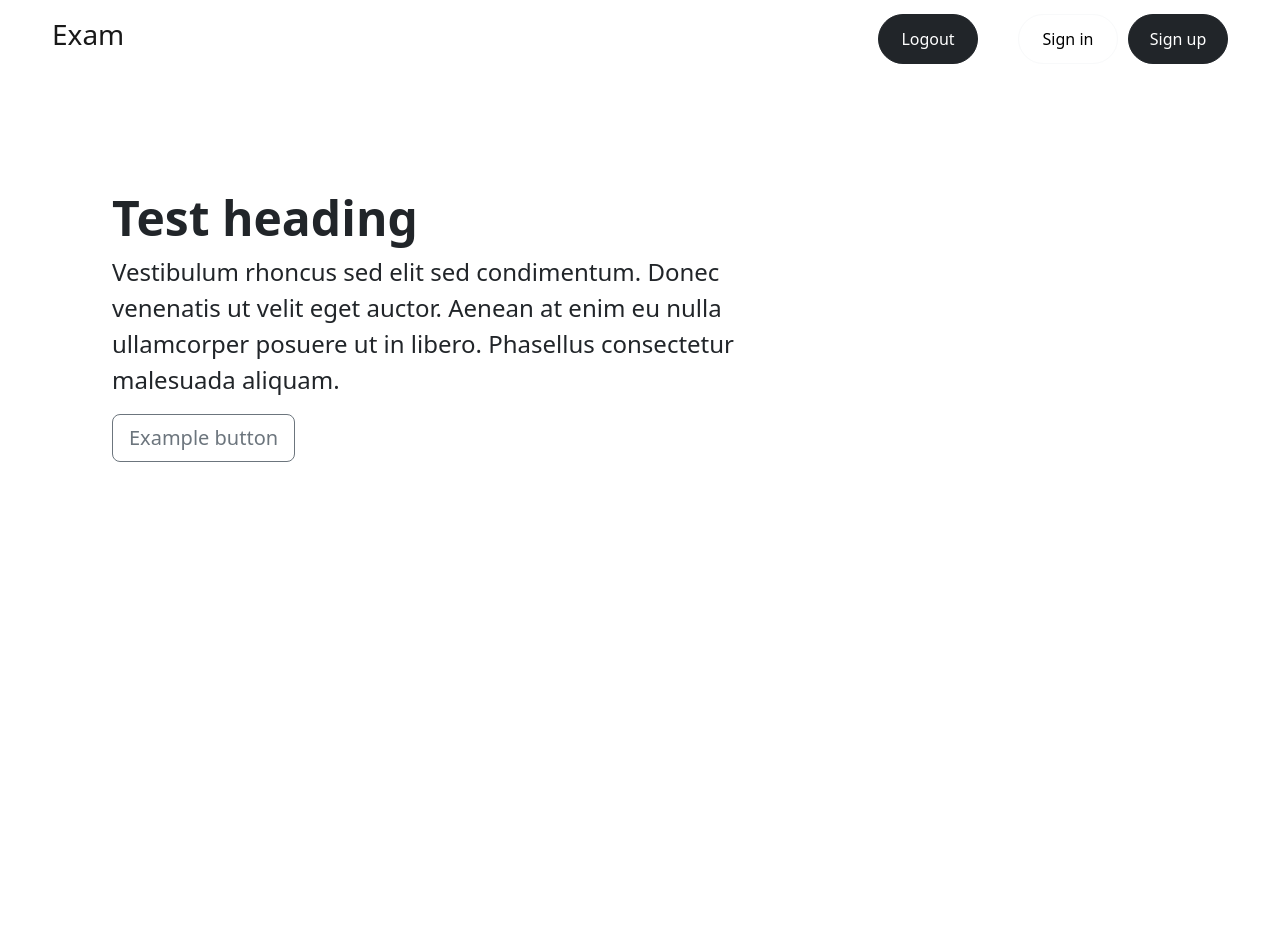
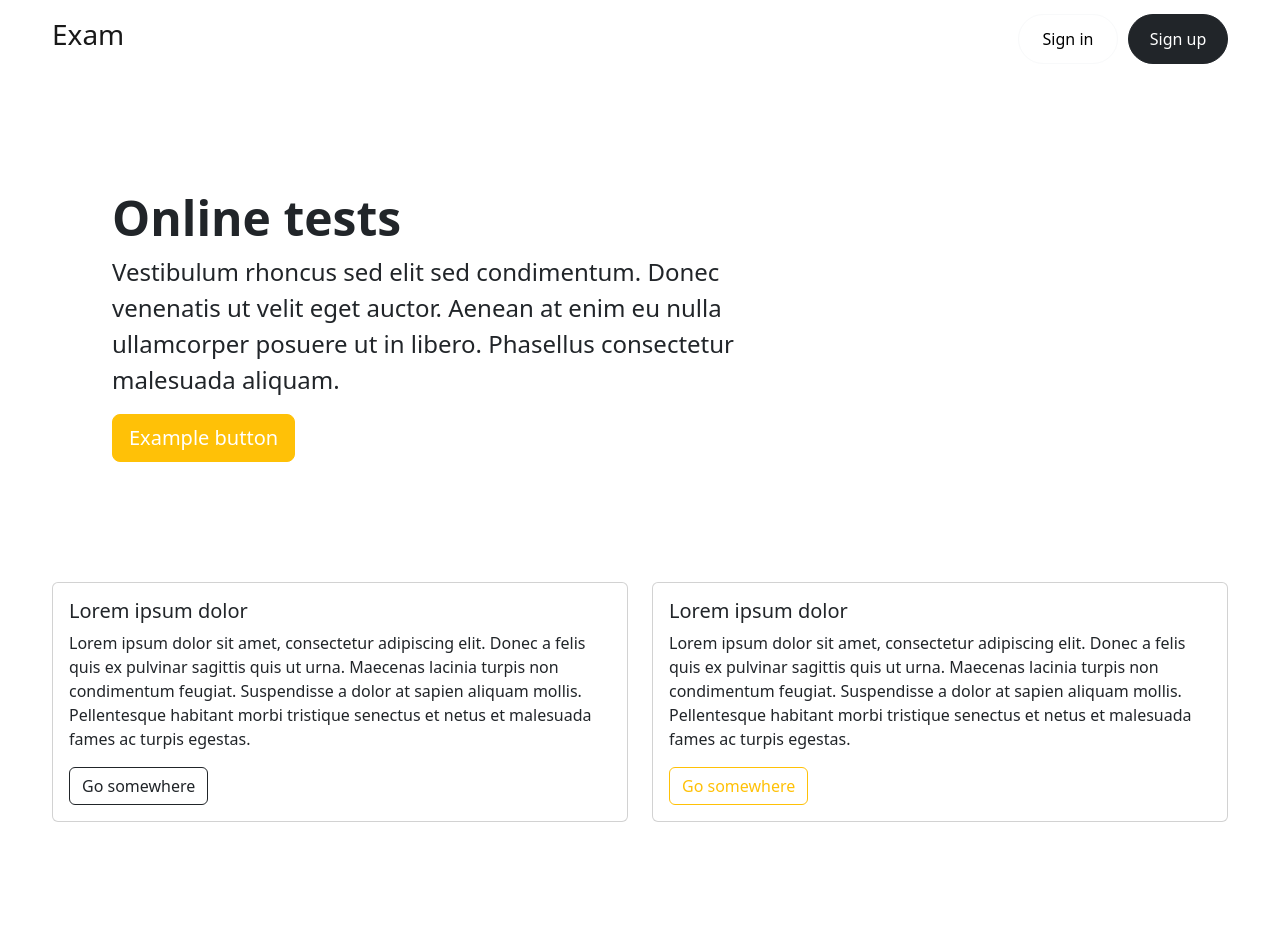
Before and after one commit to yibrino/workflowagile, an Angular app in the folder frontend/: page /temp-home-page in a window 1280 px wide. Shown: the top 952 px of the page. Built offline with nearby package versions, Linux system fonts and the light colour scheme.

Commit message:
updated home page

```diff
--- a/frontend/src/app/temp-home-page/temp-home-page.component.css
+++ b/frontend/src/app/temp-home-page/temp-home-page.component.css
@@ -46,3 +46,17 @@
   .cnt {
     min-height: 420px;
   }
+
+  .btn-warning {
+    color: white;
+  }
+
+  .card {
+    width: 100%;
+    height: auto;
+  }
+
+  .card-img {
+    width: 100%;
+    height: 500px;
+  }
--- a/frontend/src/app/temp-home-page/temp-home-page.component.html
+++ b/frontend/src/app/temp-home-page/temp-home-page.component.html
@@ -10,7 +10,6 @@
 
         <div class="collapse navbar-collapse justify-content-end" id="navbarNav">
             <div class="navbar-nav ml-lg-2">
-                <button class="btn btn-dark sign-up-btn" (click)="logout()">Logout</button>
                 <button class="btn btn-light sign-in-btn" (click)="open(login,register)">Sign in</button>
                 <button class="btn btn-dark sign-up-btn" (click)="open(register,login)">Sign up</button>
             </div>
@@ -19,15 +18,44 @@
     <div class="pg">
         <div class="p-5 mb-4 bg-body-tertiary rounded-3">
             <div class="container-fluid py-5">
-            <h1 class="display-5 fw-bold">Test heading</h1>
+            <h1 class="display-5 fw-bold">Online tests</h1>
             <p class="col-md-8 fs-4">Vestibulum rhoncus sed elit sed condimentum.
                 Donec venenatis ut velit eget auctor. Aenean at enim eu nulla ullamcorper posuere ut in libero.
                 Phasellus consectetur malesuada aliquam.</p>
-            <button class="btn btn-outline-secondary btn-lg" type="button">Example button</button>
+            <button class="btn btn-warning btn-lg" type="button">Example button</button>
             </div>
         </div>
         <div class="cnt">
-        </div>
+            <div class="row">
+                <div class="col-sm-6 mb-3 mb-sm-0">
+                  <div class="card">
+                    <div class="card-body">
+                      <h5 class="card-title">Lorem ipsum dolor</h5>
+                      <p class="card-text">
+                        Lorem ipsum dolor sit amet, consectetur adipiscing elit. Donec a felis quis ex pulvinar sagittis quis ut urna.
+                        Maecenas lacinia turpis non condimentum feugiat. Suspendisse a dolor at sapien aliquam mollis.
+                        Pellentesque habitant morbi tristique senectus et netus et malesuada fames ac turpis egestas.
+                      </p>
+                      <a href="#" class="btn btn-outline-dark">Go somewhere</a>
+                    </div>
+                  </div>
+                </div>
+                <div class="col-sm-6">
+                  <div class="card">
+                    <div class="card-body">
+                      <h5 class="card-title">Lorem ipsum dolor</h5>
+                      <p class="card-text">
+                        Lorem ipsum dolor sit amet, consectetur adipiscing elit. Donec a felis quis ex pulvinar sagittis quis ut urna.
+                        Maecenas lacinia turpis non condimentum feugiat. Suspendisse a dolor at sapien aliquam mollis.
+                        Pellentesque habitant morbi tristique senectus et netus et malesuada fames ac turpis egestas.
+                      </p>
+                      <a href="#" class="btn btn-outline-warning">Go somewhere</a>
+                    </div>
+                  </div>
+                </div>
+              </div>
+              <div class="cnt">
+              </div>
         <footer class="py-3 my-4">
             <ul class="nav justify-content-center border-bottom pb-3 mb-3">
               <li class="nav-item"><a class="nav-link px-2 text-body-secondary">Home</a></li>
```
